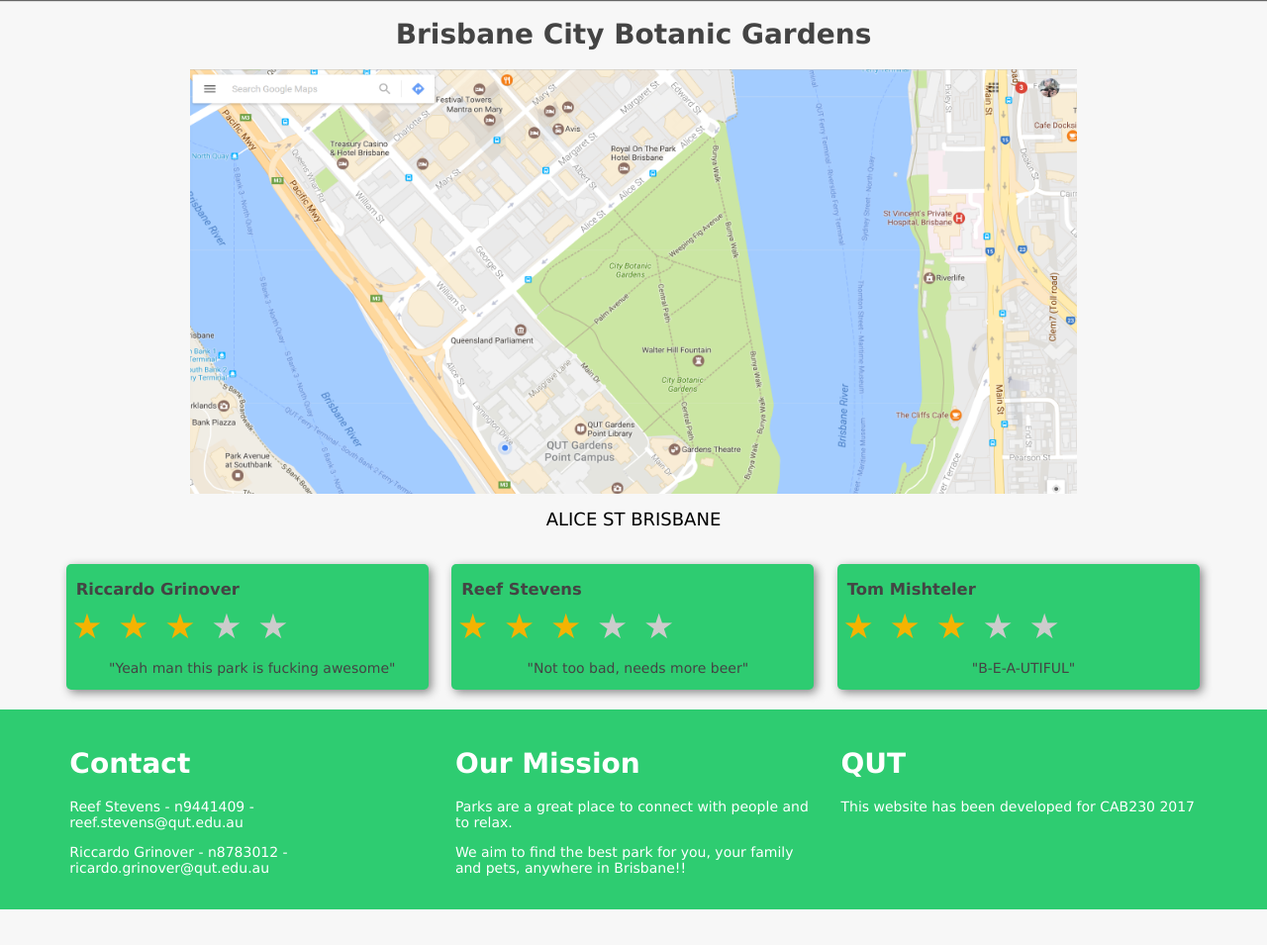
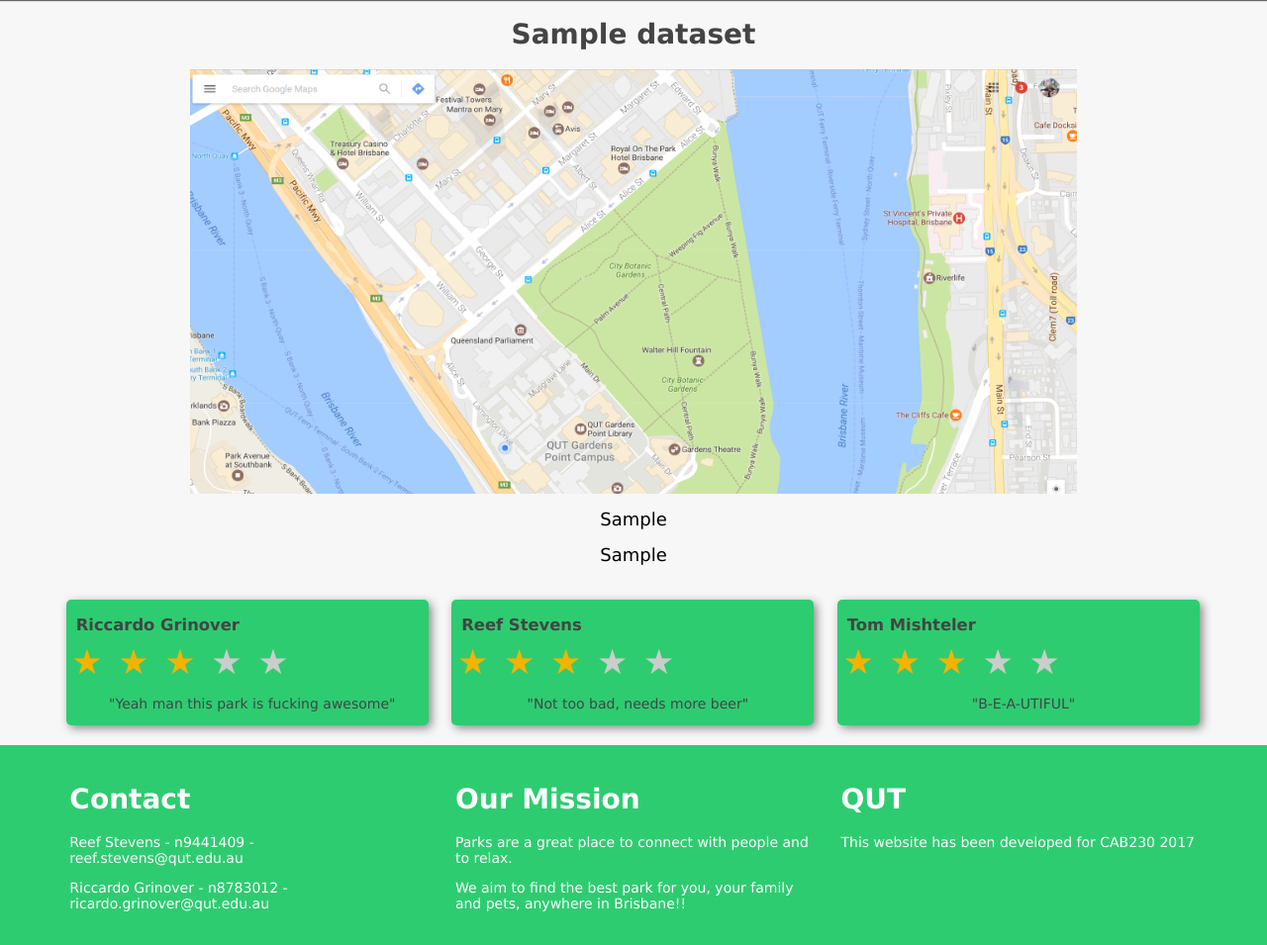
Before and after one commit to Reef-Stevens/CAB230_Parks_Site, a PHP site: page /individualPageOne.php?id=1 in a window 1280 px wide. Shown: the part 81-1036 px from the top of the page at 99% size. Before the commit the page ends 1000 px from the top, so only its background shows below. Run offline with PHP 8.4, Linux system fonts and the light colour scheme; the visitor is signed in with stand-in values (Sample User, id 1); tables that the repository leaves empty or names only in its code hold one stand-in row (values such as "Sample post").

Commit message:
individual page shows results

```diff
--- a/individualPageOne.php
+++ b/individualPageOne.php
@@ -4,17 +4,29 @@
 ?>
 
 <body id="individualPageOne">
+	<?php
+	include('createdb.inc');
+
+	$id = $_GET['id'];
+
+	$search = $pdo->prepare("SELECT Name, Suburb, Street, Latitude, Longitude  FROM dataset WHERE id = $id");
+	// Execute with wildcards
+	$search->execute();
+	$data = $search->fetch(PDO::FETCH_ASSOC)
+
+?>
 
 	<!--         Search and large park background        -->
 	<div class="section">
 		<div class="containerMap">
-			<h1>Brisbane City Botanic Gardens</h1>
+			<h1><?php  echo $data['Name'];  ?></h1>
 			<img class="resultMap" src="images/test.png" alt="parkMap">
 		</div>
 	</div>
 
 	<div class="individualParkInfo">
-		<h2>ALICE ST	BRISBANE</h2>
+		<h2><?php  echo $data['Suburb'];  ?></h2>
+		<h2><?php  echo $data['Street'];  ?></h2>
 	</div>
 
 
--- a/resultsTable.php
+++ b/resultsTable.php
@@ -21,14 +21,14 @@
 
 <?php
 
-$search = $pdo->prepare("SELECT Name, Suburb, Street, Latitude, Longitude FROM dataset WHERE Name LIKE ?");
+$search = $pdo->prepare("SELECT id, Name, Suburb, Street, Latitude, Longitude FROM dataset WHERE Name LIKE ?");
 // Execute with wildcards
 $search->execute(array("%$q%"));
 
 
         while ($row = $search->fetch(PDO::FETCH_ASSOC)) {
             echo "<tr>";
-            echo '<td>' . '<a href="./park.php?id=<?= $search['id']; ?>">' .'</a>' . '</td>';
+            echo '<td><a href="individualPageOne.php?id=' . $row['id'] . '">'. $row['Name'] .'</a></td>';
             echo '<td>' . $row['Suburb'] . '</td>';
             echo '<td>' . $row['Street'] . '</td>';
             echo '<td>' . $row['Latitude'] . '</td>';
```
Also changed, not shown: search.php (+3 -6 lines).
